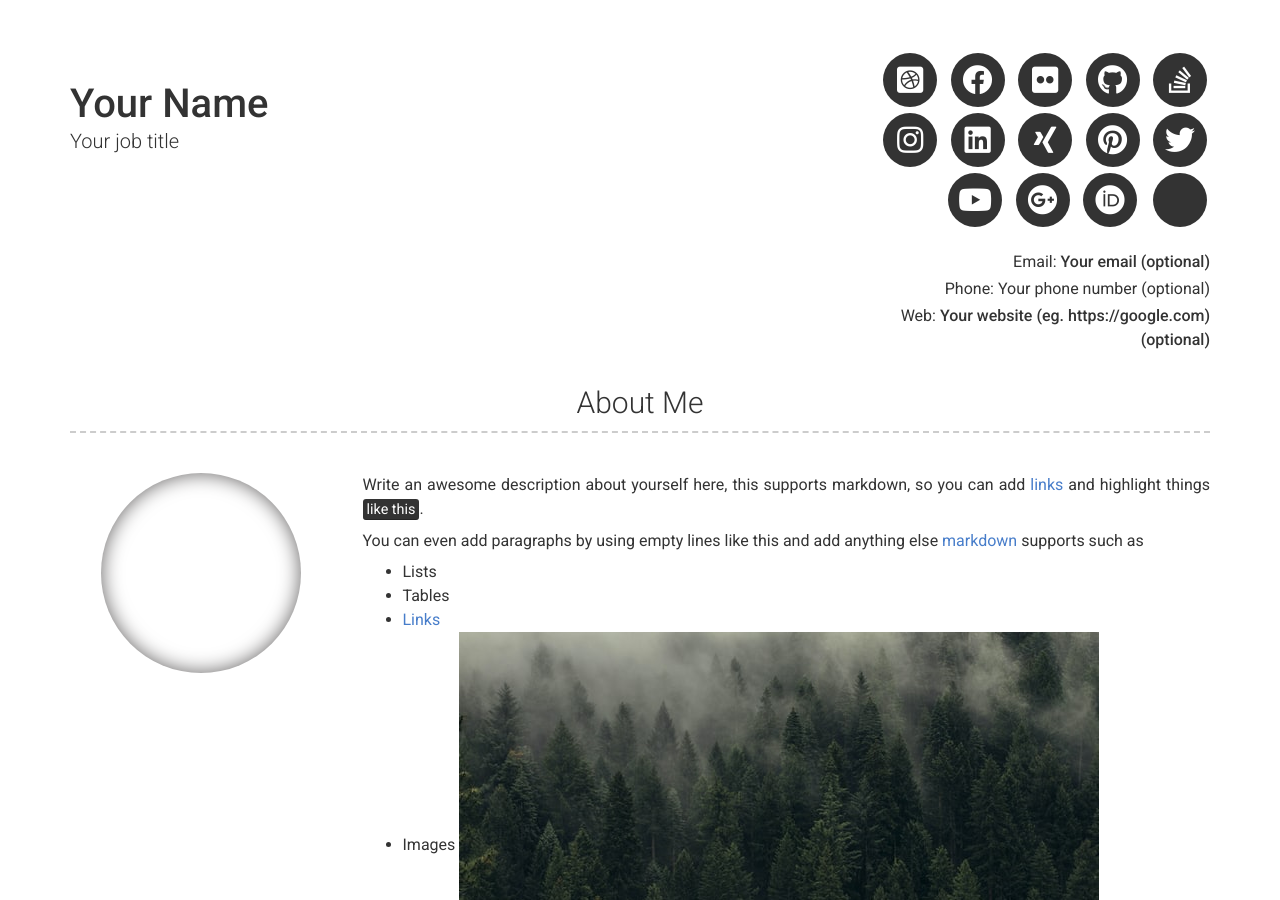
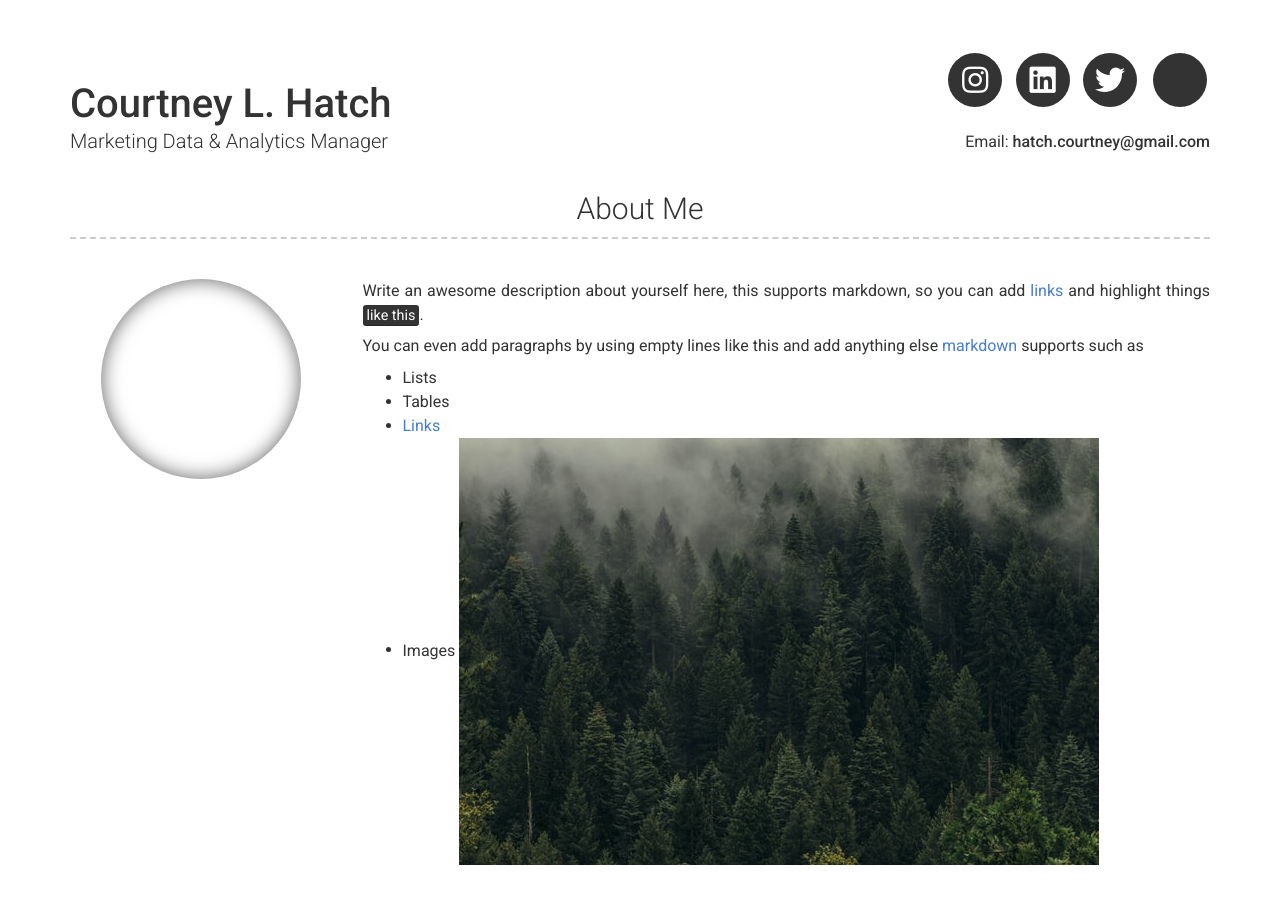
Before and after one commit to sproogen/modern-resume-theme, a Jekyll site: the page built from index.md, in a window 1280 px wide and 900 px high. Built offline with Jekyll 4.4.1, drawn with Linux system fonts in a browser that asks for light colours; nearby versions of some CDN libraries; some of the changed text lies outside the part shown.

Commit message:
update config file

```diff
--- a/_config.yml
+++ b/_config.yml
@@ -1,37 +1,37 @@
 # Site
-repository: Git repository where your resume will be hosted, only required if you are hosting on GitHub (eg. sproogen/modern-resume-theme)
+repository: halfcourt/halfcourt.github.io
 # favicon: Directory of your favicon (eg. images/favicon.ico)(optional)
 
 # Content configuration version
 version: 2
 
 # Personal info
-name: Your Name
-title: Your job title
-email: Your email (optional)
+name: Courtney L. Hatch
+title: Marketing Data & Analytics Manager
+email: hatch.courtney@gmail.com
 # email_title: Email (Email title override)
-phone: Your phone number (optional)
+phone:
 # phone_title: Phone (Phone title override)
-website: Your website (eg. https://google.com)(optional)
+website:
 # website_title: Web (Website title override)
 
 # Dark Mode (true/false/never)
 darkmode: false
 
 # Social links
-twitter_username: jekyllrb
-github_username:  jekyll
-stackoverflow_username: "00000001"
-dribbble_username: jekyll
-facebook_username: jekyll
-flickr_username: jekyll
-instagram_username: jekyll
-linkedin_username: jekyll
-xing_username: jekyll
-pinterest_username: jekyll
-youtube_username: jekyll
-googleplus_username: +jekyll
-orcid_username: 0000-0000-0000-0000
+twitter_username: courtneylorraine
+github_username:
+stackoverflow_username:
+dribbble_username:
+facebook_username:
+flickr_username:
+instagram_username: courtneylorraine
+linkedin_username: courtneylhatch
+xing_username:
+pinterest_username:
+youtube_username:
+googleplus_username:
+orcid_username:
 
 # Additional icon links
 additional_links:
```
